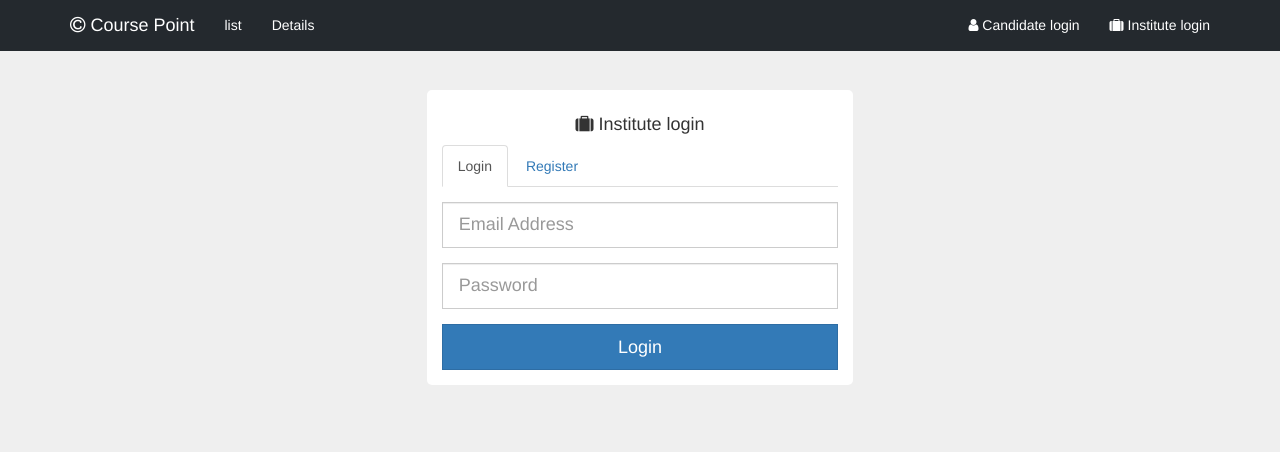
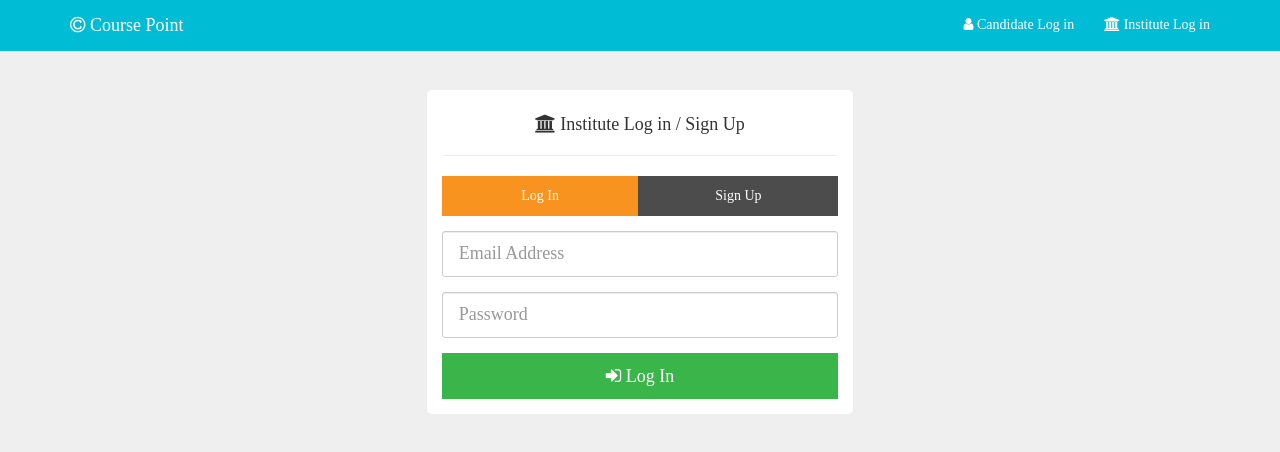
Before and after one commit to onterumahendra/coursePoint, an Angular app: page /instituteLogin in a window 1280 px wide. Shown: the top 452 px of the page. Built offline with nearby package versions, Linux system fonts and the light colour scheme; a small style sheet from the web is missing.

Commit message:
added styles for Log In and Sign Up Pages.

```diff
--- a/package.json
+++ b/package.json
@@ -26,6 +26,7 @@
     "font-awesome": "^4.7.0",
     "jquery": "^3.3.1",
     "popper.js": "^1.12.9",
+    "roboto-fontface": "^0.9.0",
     "rxjs": "^5.5.2",
     "zone.js": "^0.8.14"
   },
--- a/src/app/app.component.html
+++ b/src/app/app.component.html
@@ -5,12 +5,12 @@
     </div>
     <div id="navbar" class="navbar-collapse collapse">
       <ul class="nav navbar-nav">
-        <li ><a [routerLink]="['list']">list</a></li>
-        <li><a [routerLink]="['details']">Details</a></li>
+        <!-- <li ><a [routerLink]="['list']">list</a></li>
+        <li><a [routerLink]="['details']">Details</a></li> -->
       </ul>
       <ul class="nav navbar-nav navbar-right">
-        <li><a [routerLink]="['candidateLogin']" ><i class="fa fa-user" aria-hidden="true"> </i> Candidate login</a></li>
-        <li><a [routerLink]="['instituteLogin']"><i class="fa fa-suitcase" aria-hidden="true"> </i> Institute login</a></li>
+        <li><a [routerLink]="['candidateLogin']" ><i class="fa fa-user" aria-hidden="true"> </i> Candidate Log in</a></li>
+        <li><a [routerLink]="['instituteLogin']"><i class="fa fa-university" aria-hidden="true"> </i> Institute Log in</a></li>
        </ul>
     </div><!--/.nav-collapse -->
   </div>
--- a/src/app/cdtLogin/cdtLogin.component.html
+++ b/src/app/cdtLogin/cdtLogin.component.html
@@ -1,97 +1,54 @@
-
 <div class="row mr0">
-        <div _ngcontent-c1="" class="col-sm-4 col-sm-offset-4" style="
+        <div class="col-sm-6 col-sm-offset-3 col-md-4 col-md-offset-4" style="
            padding: 15px;
            background: #fff;
            border-radius: 5px;
            margin-top: 40px;
            ">
-    <h4 class="text-center"><i aria-hidden="true" class="fa fa-suitcase"> </i> Candidate login</h4>
-<ul class="nav nav-tabs" style="margin-bottom:15px">
-    <li class="active"><a data-toggle="tab" href="#cdtSignIn">Login</a></li>
-    <li><a data-toggle="tab" href="#cdtSignUp">Register</a></li>
+           <h4 class="text-center"><i aria-hidden="true" class="fa fa-user"> </i> Candidate Log In / Sign Up</h4>
+           <hr>
+           <ul class="nav nav-pills nav-justified" style="margin-bottom:15px">
+              <li class="active"><a data-toggle="tab" href="#cdtSignIn">Log In</a></li>
+              <li><a data-toggle="tab" href="#cdtSignUp">Sign Up</a></li>
            </ul>
-
            <div class="tab-content">
               <div id="cdtSignIn" class="tab-pane fade in active">
-        <!-- <h4 class="text-center">Login to your account</h4> -->
                  <form role="form">
-
                     <div class="form-group">
-            <input type="email" name="signInemail" id="signInemail" class="form-control input-lg br0" placeholder="Email Address" tabindex="4">
+                       <input type="email" class="form-control input-lg br3" placeholder="Email Address" >
                     </div>
                     <div class="form-group">
-            <input type="password" name="signInpassword" id="signInpassword" class="form-control input-lg br0" placeholder="Password" tabindex="4">
+                       <input type="password" class="form-control input-lg br3" placeholder="Password">
                     </div>
-
-        <div class="row">
-            <div class="col-xs-12 col-md-12"><input type="submit" value="Login" class="btn btn-primary btn-block btn-lg br0" tabindex="7"></div>
-
-        </div>
+                    <button type="submit" class="btn btn-success btn-block btn-lg br0"> <i class="fa fa-sign-in"></i> Log In</button>
                  </form>
               </div>
-
               <!-- sign up form -->
-
               <div id="cdtSignUp" class="tab-pane fade">
                  <form role="form">
                     <!-- <h4 class="text-center">New Candidate Registration</h4> -->
-
                     <div class="form-group">
-                    <input type="text" name="first_name" id="first_name" class="form-control input-lg br0" placeholder="First Name" tabindex="1">
+                       <input type="text" class="form-control input-lg br3" placeholder="First Name">
                     </div>
                     <div class="form-group">
-                        <input type="text" name="last_name" id="last_name" class="form-control input-lg br0" placeholder="Last Name" tabindex="2">
-                    </div>
-<!--
-			<div class="row">
-				<div class="col-xs-12 col-sm-6 col-md-6">
-					<div class="form-group">
-                        <input type="text" name="first_name" id="first_name" class="form-control input-lg br0" placeholder="First Name" tabindex="1">
-					</div>
-				</div>
-				<div class="col-xs-12 col-sm-6 col-md-6">
-					<div class="form-group">
-						<input type="text" name="last_name" id="last_name" class="form-control input-lg br0" placeholder="Last Name" tabindex="2">
-					</div>
-				</div>
-			</div> -->
-			<div class="form-group">
-				<input type="text" name="display_name" id="display_name" class="form-control input-lg br0" placeholder="Display Name" tabindex="3">
+                       <input type="text" class="form-control input-lg br3" placeholder="Last Name">
                     </div>
                     <div class="form-group">
-				<input type="email" name="email" id="email" class="form-control input-lg br0" placeholder="Email Address" tabindex="4">
+                       <input type="text" class="form-control input-lg br3" placeholder="Display Name">
                     </div>
                     <div class="form-group">
-                    <input type="password" name="password" id="password" class="form-control input-lg br0" placeholder="Password" tabindex="5">
+                       <input type="email" class="form-control input-lg br3" placeholder="Email Address">
                     </div>
                     <div class="form-group">
-                        <input type="password" name="password_confirmation" id="password_confirmation" class="form-control input-lg br0" placeholder="Confirm Password" tabindex="6">
+                       <input type="password" class="form-control input-lg br3" placeholder="Password">
                     </div>
-			<!-- <div class="row">
-				<div class="col-xs-4 col-sm-3 col-md-3">
-					<span class="button-checkbox">
-						<button type="button" class="btn" data-color="info" tabindex="7">I Agree</button>
-                        <input type="checkbox" name="t_and_c" id="t_and_c" class="hidden" value="1">
-					</span>
+                    <div class="form-group">
+                       <input type="password" class="form-control input-lg br3" placeholder="Confirm Password">
                     </div>
-				<div class="col-xs-8 col-sm-9 col-md-9">
-					 By clicking <strong class="label label-primary">Register</strong>, you agree to the <a href="#" data-toggle="modal" data-target="#t_and_c_m">Terms and Conditions</a> set out by this site, including our Cookie Use.
-				</div>
-			</div> -->
-
-			<div class="row">
-				<div class="col-xs-12 col-md-12"><input type="submit" value="Register" class="btn btn-primary btn-block btn-lg br0" tabindex="7"></div>
-
-			</div>
+                    <button type="submit" class="btn btn-success btn-block btn-lg br0"> <i aria-hidden="true" class="fa fa-user-plus"> </i> Sign Up</button>
                  </form>
               </div>
            </div>
         </div>
      </div>
-
-
-
-
-
      <div>
--- a/src/app/insLogin/insLogin.component.html
+++ b/src/app/insLogin/insLogin.component.html
@@ -1,84 +1,56 @@
-
 <div class="row mr0">
-        <div _ngcontent-c1="" class="col-sm-4 col-sm-offset-4" style="
+        <div  class="col-sm-6 col-sm-offset-3 col-md-4 col-md-offset-4" style="
            padding: 15px;
            background: #fff;
            border-radius: 5px;
            margin-top: 40px;
            ">
-    <h4 class="text-center"><i aria-hidden="true" class="fa fa-suitcase"> </i> Institute login</h4>
-<ul class="nav nav-tabs" style="margin-bottom:15px">
-    <li class="active"><a data-toggle="tab" href="#cdtSignIn">Login</a></li>
-    <li><a data-toggle="tab" href="#cdtSignUp">Register</a></li>
+           <h4 class="text-center"><i aria-hidden="true" class="fa fa-university"> </i> Institute Log in / Sign Up</h4>
+           <hr>
+           <ul class="nav nav-pills nav-justified" style="margin-bottom:15px">
+              <li class="active"><a data-toggle="tab" href="#cdtSignIn">Log In</a></li>
+              <li><a data-toggle="tab" href="#cdtSignUp">Sign Up</a></li>
            </ul>
-
            <div class="tab-content">
               <div id="cdtSignIn" class="tab-pane fade in active">
                  <form role="form">
-
                     <div class="form-group">
-            <input type="email" name="signInemail" id="signInemail" class="form-control input-lg br0" placeholder="Email Address" tabindex="4">
+                       <input type="email" class="form-control input-lg br3" placeholder="Email Address" >
                     </div>
                     <div class="form-group">
-            <input type="password" name="signInpassword" id="signInpassword" class="form-control input-lg br0" placeholder="Password" tabindex="4">
+                       <input type="password" class="form-control input-lg br3" placeholder="Password">
                     </div>
-
-        <div class="row">
-            <div class="col-xs-12 col-md-12"><input type="submit" value="Login" class="btn btn-primary btn-block btn-lg br0" tabindex="7"></div>
-
-        </div>
+                    <button type="submit" class="btn btn-success btn-block btn-lg br0"> <i class="fa fa-sign-in"></i> Log In</button>
                   </form>
               </div>
               <div id="cdtSignUp" class="tab-pane fade">
                  <form role="form">
-            <!-- <div class="form-group">
-                    <input type="text" name="first_name" id="first_name" class="form-control input-lg br0" placeholder="First Name" tabindex="1">
+                    <div class="form-group">
+                       <input type="email" class="form-control input-lg br3" placeholder="Email Address">
                     </div>
                     <div class="form-group">
-                        <input type="text" name="last_name" id="last_name" class="form-control input-lg br0" placeholder="Last Name" tabindex="2">
-                    </div> -->
-<!--
-			<div class="row">
-				<div class="col-sm-6 col-md-6">
-					<div class="form-group">
-                        <input type="text" name="first_name" id="first_name" class="form-control input-lg br0" placeholder="First Name" tabindex="1">
-					</div>
-				</div>
-				<div class="col-sm-6 col-md-6">
-					<div class="form-group">
-						<input type="text" name="last_name" id="last_name" class="form-control input-lg br0" placeholder="Last Name" tabindex="2">
-					</div>
-				</div>
-			</div> -->
-			<!-- <div class="form-group">
-				<input type="text" name="display_name" id="display_name" class="form-control input-lg br0" placeholder="Display Name" tabindex="3">
-			</div> -->
-			<div class="form-group">
-				<input type="email" name="email" id="email" class="form-control input-lg br0" placeholder="Email Address" tabindex="4">
+                       <input type="password" class="form-control input-lg br3" placeholder="Password">
                     </div>
                     <div class="form-group">
-                    <input type="password" name="password" id="password" class="form-control input-lg br0" placeholder="Password">
+                       <input type="password" class="form-control input-lg br3" placeholder="Confirm Password">
                     </div>
                     <div class="form-group">
-                        <input type="password" name="password_confirmation" id="password_confirmation" class="form-control input-lg br0" placeholder="Confirm Password">
+                       <input type="text" class="form-control input-lg br3" placeholder="Institute Name">
                     </div>
                     <div class="form-group">
-                            <input type="text" name="name" id="ins_name" class="form-control input-lg br0" placeholder="Institute Name">
-                        </div>
-                        <div class="form-group">
-                                <input type="text" name="canname" id="ins_canname" class="form-control input-lg br0" placeholder="Cantact Person Name">
+                       <input type="text" class="form-control input-lg br3" placeholder="Cantact Person Name">
                     </div>
                     <div class="row">
                        <div class="col-sm-6 col-md-6">
                           <div class="form-group">
-                                            <select class="form-control input-lg br0">
+                             <select class="form-control input-lg br3">
                                 <option>Country</option>
                              </select>
                           </div>
                        </div>
                        <div class="col-sm-6 col-md-6">
                           <div class="form-group">
-                                                <select class="form-control input-lg br0">
+                             <select class="form-control input-lg br3">
                                 <option>State</option>
                              </select>
                           </div>
@@ -87,33 +59,24 @@
                     <div class="row">
                        <div class="col-sm-6 col-md-6">
                           <div class="form-group">
-                                                <select class="form-control input-lg br0">
+                             <select class="form-control input-lg br3">
                                 <option>City</option>
                              </select>
                           </div>
                        </div>
                        <div class="col-sm-6 col-md-6">
                           <div class="form-group">
-                                                    <input type="text" name="pincode" id="ins_pincode" class="form-control input-lg br0" placeholder="Pincode">
+                             <input type="text" class="form-control input-lg br3" placeholder="Pincode">
                           </div>
                        </div>
                     </div>
                     <div class="form-group">
-                                            <input type="text" name="mobileNumber" id="ins_mobileNumber" class="form-control input-lg br0" placeholder="Mobile Number">
+                       <input type="text" class="form-control input-lg br3" placeholder="Mobile Number">
                     </div>
-
-			<div class="row">
-				<div class="col-xs-12 col-md-12"><input type="submit" value="Register" class="btn btn-primary btn-block btn-lg br0"></div>
-
-			</div>
+                    <button type="submit" class="btn btn-success btn-block btn-lg br0"> <i aria-hidden="true" class="fa fa-user-plus"> </i> Sign Up</button>
                  </form>
               </div>
            </div>
         </div>
      </div>
-
-
-
-
-
      <div>
--- a/src/styles.css
+++ b/src/styles.css
@@ -1,7 +1,10 @@
 /* You can add global styles to this file, and also import other style files */
+body,html {
+    font-family: Roboto-Regular !important;
+  }
 .navbar-default {
-    background-color: #24292e !important;
-    border-color: #24292e !important;
+    background-color: #00BCD4 !important;
+    border-color: #00BCD4 !important;
 }
 .navbar-default .navbar-brand,.navbar-default .navbar-nav > li > a{
     color:#fff !important;
@@ -9,6 +12,22 @@
 body{
     background:#efefef !important;
 }
+.nav-pills > li > a,.av-pills > li > a:hover, .av-pills > li > a:focus{
+    color:#fff !important;
+    background-color: #4c4c4c !important;
+    border-radius: 0 !important;
+}
+
+.nav-pills > li.active > a, .nav-pills > li.active > a:focus {
+    color: #fff !important;
+    background-color: #F7931E !important;
+}
+.btn-success {
+    background-color: #39B54A !important;
+    border-color: #39B54A !important;
+}
+
 .pad0{padding: 0px !important;}
 .mr0{margin: 0px !important;}
 .br0{border-radius: 0px !important}
+.br3{border-radius: 3px !important}
```
Also changed, not shown: src/app/home/home.component.css (+14 -7 lines), src/app/home/home.component.html (+6 -6 lines), .angular-cli.json, 1 other file (tests, documents, lock files or other folders). Lines whose indentation alone changed are shown as unchanged.
